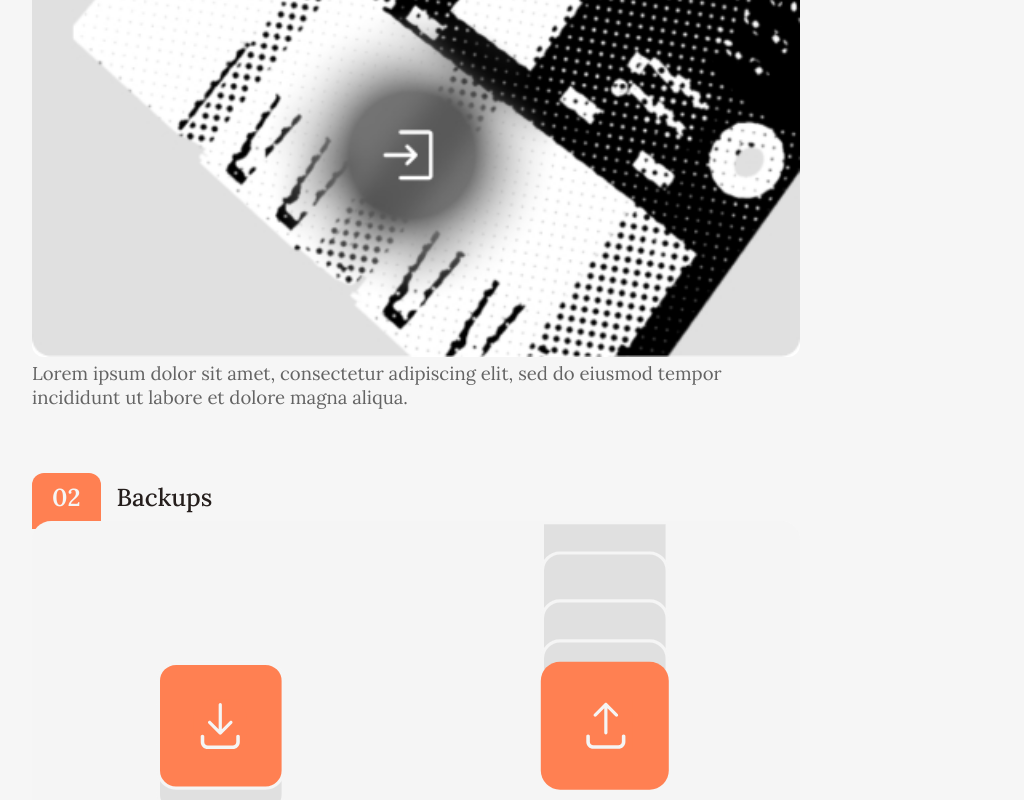
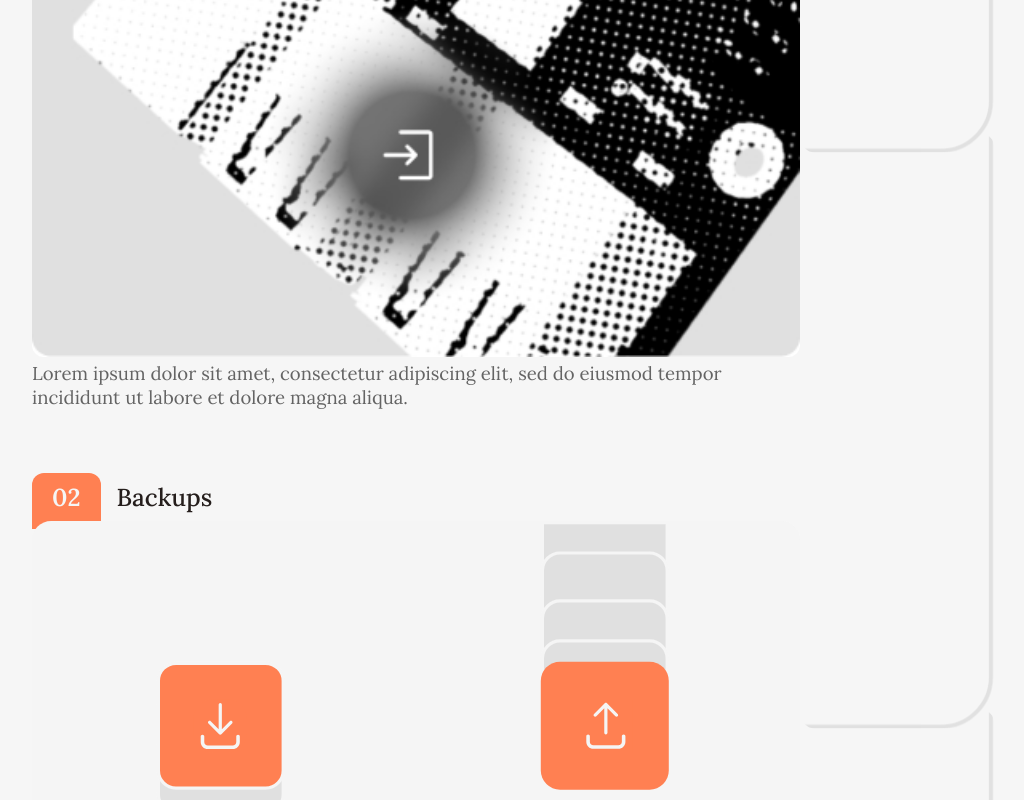
Before and after one commit to bitfox-git/hapro-site, a Next.js app: page /en in a window 1280 px wide. Shown: the part 2380-3180 px from the top of the page, without its empty margins (96-1120 px from the left). Built offline with nearby package versions, Linux system fonts and the light colour scheme.

Commit message:
services desktop done, tablet small gap

```diff
--- a/src/components/landing/Services.module.css
+++ b/src/components/landing/Services.module.css
@@ -1,6 +1,7 @@
 .container {
     padding-block: 4rem;
     background: color-mix(in srgb, var(--gray-5) 30%, transparent);
+    overflow: hidden;
 }
 
 .services {
@@ -46,6 +47,7 @@
 }
 
 .content {
+    position: relative;
     grid-column: 1/5;
 }
 
@@ -69,5 +71,40 @@
     position: relative;
     width: 100%;
     height: auto;
-    object-fit: contain;
+    object-fit: cover;
 }
+
+.glowLine {
+    position: absolute;
+    top: 50%;
+    right: 0;
+    width: 25%;
+    height: auto;
+    aspect-ratio: 123/381;
+    translate: calc(100% + 2px) -100%;
+    border-radius: 12px;
+    z-index: -1;
+    animation: glow 2s infinite alternate;
+}
+
+.service.right .glowLine {
+    right: unset;
+    left: 0;
+    translate: calc(-100% - 2px) -100%;
+    scale: -1 1;
+}
+
+@media screen and (max-width: 1440px) {
+    .service.right .glowLine {
+        left: unset;
+        right: 0;
+        scale: unset;
+        translate: calc(100% + 2px) -100%;
+    }
+}
+
+@media screen and (max-width: 834px) {
+    .glowLine {
+        display: none;
+    }
+}
--- a/src/components/landing/Services.tsx
+++ b/src/components/landing/Services.tsx
@@ -4,6 +4,8 @@ import Image, { StaticImageData } from "next/image";
 import Service1Illustration from "../../assets/landing/service-image-remotecontrol.jpg";
 import Service2Illustration from "../../assets/landing/service-image-backups.svg";
 import Service3Illustration from "../../assets/landing/service-image-massmanagement.jpg";
+
+import GlowLine from "../../assets/landing/service-glow-line.svg";
 
 import styles from "./Services.module.css";
 import clsx from "clsx";
@@ -42,6 +44,7 @@ type ServiceProps = Readonly<{
     title: string;
     description: string;
     imageSrc: StaticImageData;
+
     align?: "left" | "right";
 }>;
 
@@ -62,6 +65,51 @@ function Service({ title, description, imageSrc, index, align }: ServiceProps) {
                     <Image src={imageSrc} alt={title} />
                 </div>
                 <p className={styles.description}>{description}</p>
+                <svg
+                    className={styles.glowLine}
+                    xmlns="http://www.w3.org/2000/svg"
+                    width="123"
+                    height="381"
+                    viewBox="0 0 123 381"
+                    fill="none"
+                >
+                    <path
+                        id="path"
+                        d="M121 0V347.5C121 365.173 106.673 379.5 89 379.5H0"
+                    />
+
+                    <mask id="mask">
+                        <use href="#path" stroke="white" stroke-width="3" />
+                    </mask>
+                    <g mask="url(#mask)">
+                        <use href="#path" stroke="#E0E0E0" stroke-width="3" />
+
+                        <circle
+                            r="50"
+                            fill="#FF8052"
+                            filter="url(#blur_filter)"
+                        >
+                            <animateMotion dur="4s" repeatCount="indefinite">
+                                <mpath href="#path" />
+                            </animateMotion>
+                            <animate
+                                attributeName="r"
+                                values="10;50;10"
+                                dur="4s"
+                                repeatCount="indefinite"
+                            />
+                        </circle>
+                    </g>
+
+                    <defs>
+                        <filter id="blur_filter" x="0" y="0">
+                            <feGaussianBlur
+                                in="SourceGraphic"
+                                stdDeviation="15"
+                            />
+                        </filter>
+                    </defs>
+                </svg>
             </div>
         </div>
     );
```
Also changed, not shown: src/assets/landing/service-glow-line.svg (added).
